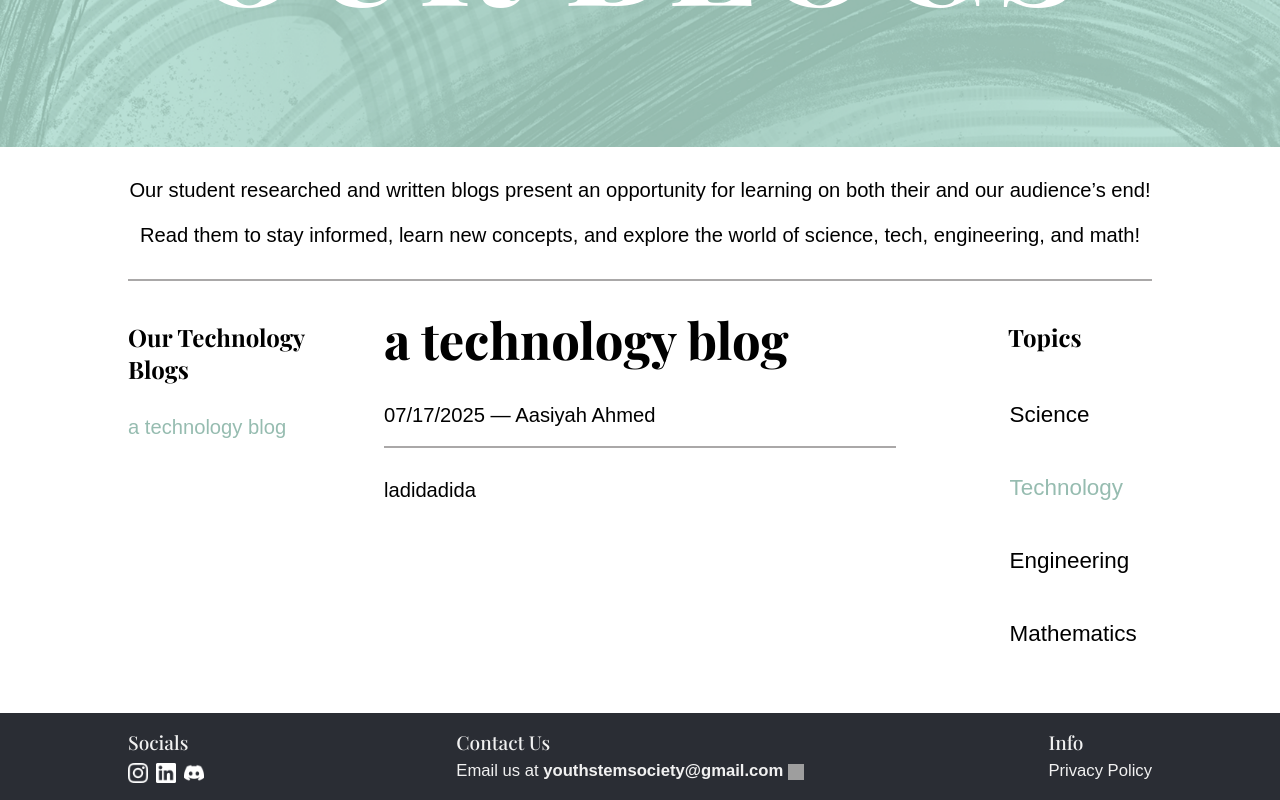
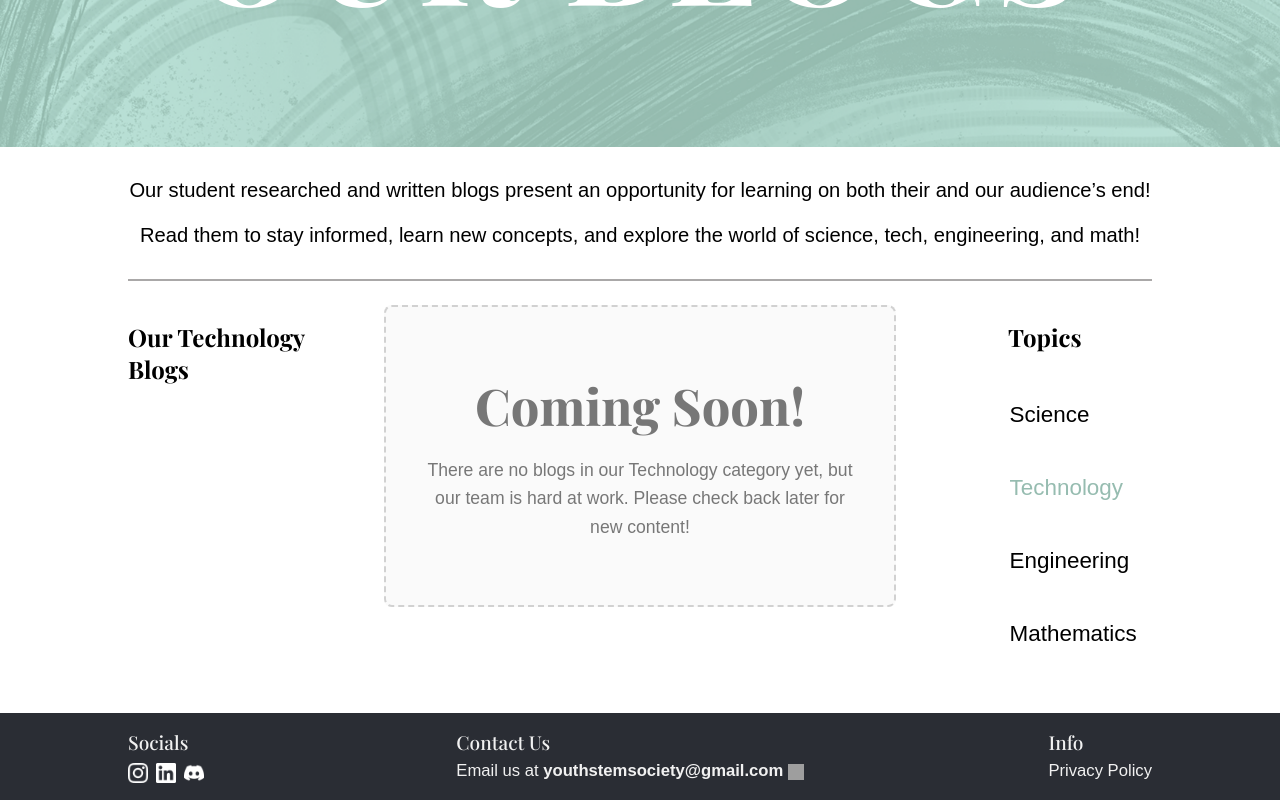
Before and after one commit to julsy-chen/youthstemciety-association, a React (Create React App) app in the folder youthstemciety/: page /blogs in a window 1280 px wide. Both pictures are taken after a click on the item "Technology". Shown: the part 350-1150 px from the top of the page. Built offline with nearby package versions, Linux system fonts and the light colour scheme; grey boxes are pictures that could not be loaded; a web font is replaced by a local one.

Commit message:
blog markdown

```diff
--- a/youthstemciety/src/pages/Blog.css
+++ b/youthstemciety/src/pages/Blog.css
@@ -129,3 +129,22 @@ ul, ol {
 .current-topic {
     color: #96BCB0;
 }
+
+.no-blogs-placeholder-main {
+  display: flex;
+  flex-direction: column;
+  justify-content: center;
+  align-items: center;
+  text-align: center;
+  padding: 4rem 2rem;
+  border: 2px dashed #d1d1d1; /* A soft dashed border */
+  border-radius: 8px;
+  color: #777;
+  background-color: #fafafa; /* A very light grey background */
+}
+
+.no-blogs-placeholder-main p {
+  font-size: 1.1rem;
+  max-width: 500px;
+  line-height: 1.6;
+}
--- a/youthstemciety/src/pages/Blog.js
+++ b/youthstemciety/src/pages/Blog.js
@@ -9,15 +9,67 @@ import ReactMarkdown from "react-markdown";
 import remarkGfm from "remark-gfm";
 import remarkBreaks from "remark-breaks";
 import rehypeSanitize from "rehype-sanitize";
-import { useNavigate } from 'react-router-dom';
 
 export default function Blog() {
-    const [currentTopic, setCurrentTopic] = useState("Science");
-    const [currentBlog, setCurrentBlog] = useState(blogData.Science[0]); // Initialize with the first science blog
+    // Step 1: Initialize state from localStorage
+    const [currentTopic, setCurrentTopic] = useState(() => {
+        return localStorage.getItem('currentTopic') || 'Science';
+    });
+
+    const [currentBlog, setCurrentBlog] = useState(() => {
+        const savedBlogTitle = localStorage.getItem('currentBlogTitle');
+        const topicToSearch = localStorage.getItem('currentTopic') || 'Science';
+
+        if (savedBlogTitle && blogData[topicToSearch]) {
+            const savedBlog = blogData[topicToSearch].find(blog => blog.title === savedBlogTitle);
+            if (savedBlog) return savedBlog;
+        }
+
+        return blogData[topicToSearch][0];
+    });
+
+    const [blogContent, setBlogContent] = useState('');
+    const [isLoading, setIsLoading] = useState(true);
+
+    useEffect(() => {
+        setIsLoading(true);
+        if (currentBlog?.filePath) {
+            // This blog's content is in a separate file, so we fetch it.
+            fetch(process.env.PUBLIC_URL + currentBlog.filePath) // Use PUBLIC_URL for deployment
+                .then(response => {
+                    if (!response.ok) throw new Error('Network response was not ok');
+                    return response.text();
+                })
+                .then(text => {
+                    setBlogContent(text);
+                    setIsLoading(false);
+                })
+                .catch(error => {
+                    console.error("Error fetching blog content:", error);
+                    setBlogContent("Failed to load blog post.");
+                    setIsLoading(false);
+                });
+        } else if (currentBlog?.content) {
+            // This blog's content is directly in the JSON, so we just use it.
+            setBlogContent(currentBlog.content);
+            setIsLoading(false);
+        } else {
+            // Handle cases where a blog might not have content or a file path
+            setBlogContent('');
+            setIsLoading(false);
+        }
+    }, [currentBlog]);
+
+    // Step 2: Save state changes to localStorage
+    useEffect(() => {
+        localStorage.setItem('currentTopic', currentTopic);
+        if (currentBlog) {
+            localStorage.setItem('currentBlogTitle', currentBlog.title);
+        }
+    }, [currentTopic, currentBlog]);
 
     const handleTopicClick = (topic) => {
         setCurrentTopic(topic);
-        // Reset the current blog to the first one of the newly selected topic
         setCurrentBlog(blogData[topic] ? blogData[topic][0] : null);
     };
 
@@ -25,14 +77,7 @@ export default function Blog() {
         setCurrentBlog(blog);
     };
 
-    const navigate = useNavigate();
-
-    useEffect(() => {
-    const lastPath = localStorage.getItem('lastPath');
-    if (lastPath) {
-        navigate(lastPath);
-    }
-    }, [navigate]);
+    // Step 3: The navigate logic has been removed.
 
     return(
         <div className="Blog">
@@ -50,11 +95,9 @@ export default function Blog() {
                 <div className="topic-all-blogs">
                     <h2>Our {currentTopic} Blogs</h2>
                     <div>
-                        {/* Use the currentTopic state to access the correct array from blogData */}
                         {blogData[currentTopic] && blogData[currentTopic].map((blog, index) => (
                             <li
                                 key={index}
-                                // Add an onClick handler to update the current blog when a list item is clicked
                                 onClick={() => handleBlogClick(blog)}
                                 className={currentBlog && currentBlog.title === blog.title ? "active-blog-item" : ""}
                             >
@@ -63,49 +106,73 @@ export default function Blog() {
                         ))}
                     </div>
                 </div>
+
                 <div className="blog-content">
+
+                    {currentBlog ? (
+                        <>
                             <div className="blog-title">
-                        <h1>
-                            {currentBlog?.title}
-                        </h1>
+                                <h1>{currentBlog.title}</h1>
                             </div>
                             <div className="blog-numbers">
-                        <p>{currentBlog?.date} — {currentBlog?.author}</p>
+                                <p>{currentBlog.date} — {currentBlog.author}</p>
                             </div>
                             <hr className="solid"/>
                             <div className="blog-text">
-                        {currentBlog && (
+                                {isLoading ? (
+                                        <p>Loading...</p>
+                                    ) : (
                                         <ReactMarkdown
-                                remarkPlugins={[remarkGfm, remarkBreaks]}   // GFM + single \n as <br>
-                                rehypePlugins={[rehypeSanitize]}           // XSS safety
+                                            remarkPlugins={[remarkGfm, remarkBreaks]}
+                                            rehypePlugins={[rehypeSanitize]}
                                         >
-                                {currentBlog.content}
+                                            {blogContent}
                                         </ReactMarkdown>
                                 )}
                             </div>
+                            <div className="blog-citations">
+                                {currentBlog?.sources && currentBlog.sources.length > 0 && (
+                                    <>
+                                        <h2>Sources</h2>
+                                        <ul>
+                                            {currentBlog.sources.map((source, index) => (
+                                                <li key={index}>{source}</li>
+                                            ))}
+                                        </ul>
+                                    </>
+                                )}
+                            </div>
+                        </>
+                    ) : (
+                        // If no blog is selected (because the topic is empty), show this placeholder
+                        <div className="no-blogs-placeholder-main">
+                            <h1>Coming Soon!</h1>
+                            <p>There are no blogs in our {currentTopic} category yet, but our team is hard at work. Please check back later for new content!</p>
+                        </div>
+                    )}
+                </div>
 
-                </div>
                 <div className="topics-and-comments">
                     <div className="topic-selection">
                         <h2>Topics</h2>
                         <ul className ="topic-list">
                             <li onClick={() => handleTopicClick("Science")}>
-                                <p className={(currentTopic == "Science" ? "current-topic" : "other-topic")}>
+                                <p className={(currentTopic === "Science" ? "current-topic" : "other-topic")}>
                                     Science
                                 </p>
                             </li>
                             <li onClick={() => handleTopicClick("Technology")}>
-                                <p className={(currentTopic == "Technology" ? "current-topic" : "other-topic")}>
+                                <p className={(currentTopic === "Technology" ? "current-topic" : "other-topic")}>
                                     Technology
                                 </p>
                             </li>
                             <li onClick={() => handleTopicClick("Engineering")}>
-                                <p className={(currentTopic == "Engineering" ? "current-topic" : "other-topic")}>
+                                <p className={(currentTopic === "Engineering" ? "current-topic" : "other-topic")}>
                                     Engineering
                                 </p>
                             </li>
                             <li onClick={() => handleTopicClick("Mathematics")}>
-                                <p className={(currentTopic == "Mathematics" ? "current-topic" : "other-topic")}>
+                                <p className={(currentTopic === "Mathematics" ? "current-topic" : "other-topic")}>
                                     Mathematics
                                 </p>
                             </li>
--- a/youthstemciety/src/pages/blogs.json
+++ b/youthstemciety/src/pages/blogs.json
@@ -4,43 +4,12 @@
             "title": "Inside the Criminal Mind: A Deep Dive into Forensic Psychology and Its Role in the Justice System",
             "date": "07/17/2025",
             "author": "Aasiyah Ahmed",
-            "content": "This is **bold** and this is *italic*.\n- item 1\n- item 2\n\nInline `code`.",
-            "sources": ["https://carleton.ca/psychology/research/forensic/ (Carleton University hosts the Forensic Psychology Research Center)", "https://www.tuw.edu/psychology/forensic-psychology/ (Touro University Worldwide is an online university, has programs accredited by the Accreditation Council for Business Schools and Programs or ACBSP)" ]
-        },
-        {
-            "title": "Second Science Blog",
-            "date": "07/17/2025",
-            "author": "Aasiyah Ahmed",
-            "content":
-                "**This is bold text**\n\n *this should be italicized* \n\n ***this is both***\n\n >this should do something >",
-            "sources": ["https://carleton.ca/psychology/research/forensic/ (Carleton University hosts the Forensic Psychology Research Center)", "https://www.tuw.edu/psychology/forensic-psychology/ (Touro University Worldwide is an online university, has programs accredited by the Accreditation Council for Business Schools and Programs or ACBSP)" ]
+            "filePath": "/blogs/criminal-mind.md"
         }
     ],
     "Technology": [
-        {
-            "title": "a technology blog",
-            "date": "07/17/2025",
-            "author": "Aasiyah Ahmed",
-            "content": "ladidadida",
-            "sources": ["https://carleton.ca/psychology/research/forensic/ (Carleton University hosts the Forensic Psychology Research Center)", "https://www.tuw.edu/psychology/forensic-psychology/ (Touro University Worldwide is an online university, has programs accredited by the Accreditation Council for Business Schools and Programs or ACBSP)" ]
-        }
+
     ],
-    "Engineering": [
-        {
-            "title": "a engineering blog",
-            "date": "07/17/2025",
-            "author": "Aasiyah Ahmed",
-            "content": "ladidadida",
-            "sources": ["https://carleton.ca/psychology/research/forensic/ (Carleton University hosts the Forensic Psychology Research Center)", "https://www.tuw.edu/psychology/forensic-psychology/ (Touro University Worldwide is an online university, has programs accredited by the Accreditation Council for Business Schools and Programs or ACBSP)" ]
-        }
-    ],
-    "Mathematics": [
-        {
-            "title": "a mathematics blog",
-            "date": "07/17/2025",
-            "author": "Aasiyah Ahmed",
-            "content": "ladidadida",
-            "sources": ["https://carleton.ca/psychology/research/forensic/ (Carleton University hosts the Forensic Psychology Research Center)", "https://www.tuw.edu/psychology/forensic-psychology/ (Touro University Worldwide is an online university, has programs accredited by the Accreditation Council for Business Schools and Programs or ACBSP)" ]
-        }
-    ]
+    "Engineering": [],
+    "Mathematics": []
 }
```
Also changed, not shown: youthstemciety/public/blogs/criminal-mind.md (added, +13 -0 lines), youthstemciety/src/pages/HomePage.js (+0 -46 lines). Lines whose indentation alone changed are shown as unchanged.
